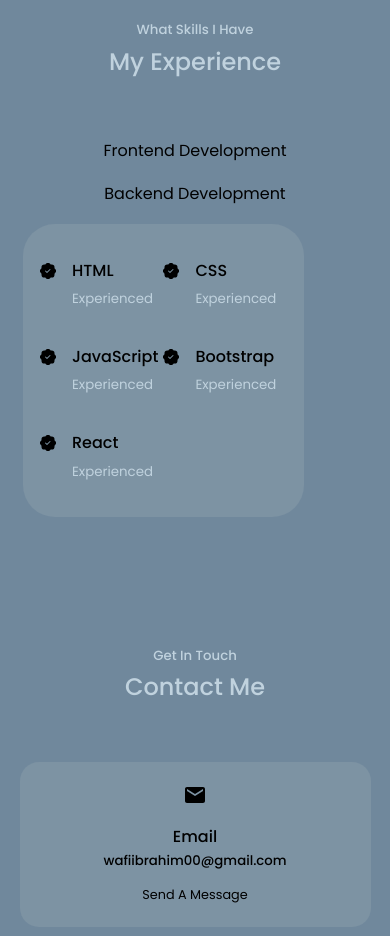
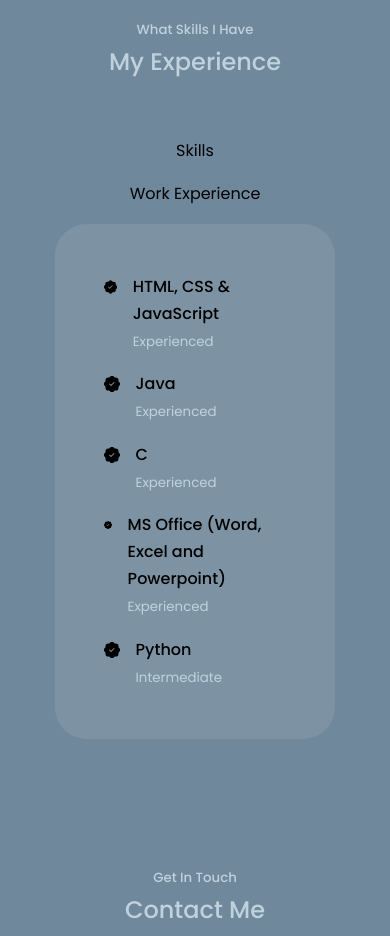
Before and after one commit to wafiibrahim/Portfolio, a React app: page / in a window 390 px wide. Shown: the part 2020-2956 px from the top of the page. Built offline with nearby package versions, Linux system fonts and the light colour scheme.

Commit message:
"why doesnt github pages work" - commit #8

```diff
--- a/src/Components/Experience/Experience.css
+++ b/src/Components/Experience/Experience.css
@@ -37,8 +37,8 @@
 
 .experience__content {
   display: grid;
-  grid-template-columns: 1fr 1fr;
-  row-gap: 2rem;
+
+  row-gap: 1rem;
 }
 
 .experience__details {
@@ -64,7 +64,7 @@
     right: 80%;
   }
 
-  .experience__contentP {
+  .experience__content {
     padding: 1rem;
   }
 }
@@ -76,9 +76,7 @@
   }
 
   .experience__container > div {
-    width: 80%;
-    padding: 2rem 1rem;
     position: relative;
-    left: 1%;
+    left: 10%;
   }
 }
--- a/src/Components/Experience/Experience.jsx
+++ b/src/Components/Experience/Experience.jsx
@@ -28,8 +28,8 @@ const Experience = () => {
       <br></br>
 
       <div className="container experience__container">
-        <a onClick={handleComponentF}>Frontend Development</a>
-        <a onClick={handleComponent}>Backend Development</a>
+        <a onClick={handleComponentF}>Skills</a>
+        <a onClick={handleComponent}>Work Experience</a>
         {isShownF && <Frontend></Frontend>}
         {isShown && <Backend></Backend>}
 
--- a/src/Components/Experience/Frontend.jsx
+++ b/src/Components/Experience/Frontend.jsx
@@ -10,36 +10,40 @@ const Frontend = () => {
         <article className="experience__details">
           <BsPatchCheckFill className="experience__details-icons"></BsPatchCheckFill>
           <div>
-            <h4>HTML</h4>
+            <h4>HTML, CSS & JavaScript</h4>
             <small className="text-light">Experienced</small>
           </div>
         </article>
+
         <article className="experience__details">
           <BsPatchCheckFill className="experience__details-icons"></BsPatchCheckFill>
           <div>
-            <h4>CSS</h4>
+            <h4>Java</h4>
             <small className="text-light">Experienced</small>
           </div>
         </article>
+
         <article className="experience__details">
           <BsPatchCheckFill className="experience__details-icons"></BsPatchCheckFill>
           <div>
-            <h4>JavaScript</h4>
+            <h4>C</h4>
             <small className="text-light">Experienced</small>
           </div>
         </article>
+
         <article className="experience__details">
           <BsPatchCheckFill className="experience__details-icons"></BsPatchCheckFill>
           <div>
-            <h4>Bootstrap</h4>
+            <h4>MS Office (Word, Excel and Powerpoint)</h4>
             <small className="text-light">Experienced</small>
           </div>
         </article>
+
         <article className="experience__details">
           <BsPatchCheckFill className="experience__details-icons"></BsPatchCheckFill>
           <div>
-            <h4>React</h4>
-            <small className="text-light">Experienced</small>
+            <h4>Python</h4>
+            <small className="text-light">Intermediate</small>
           </div>
         </article>
       </div>
```
